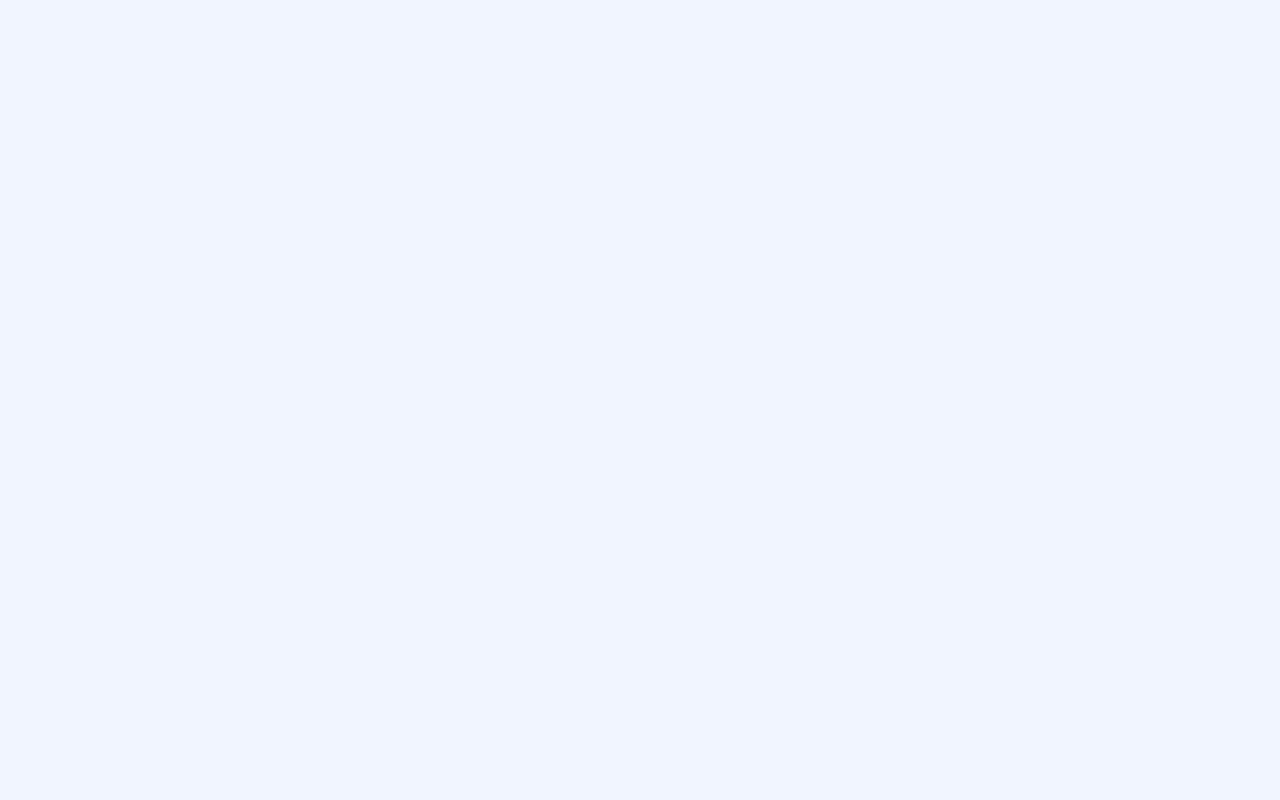
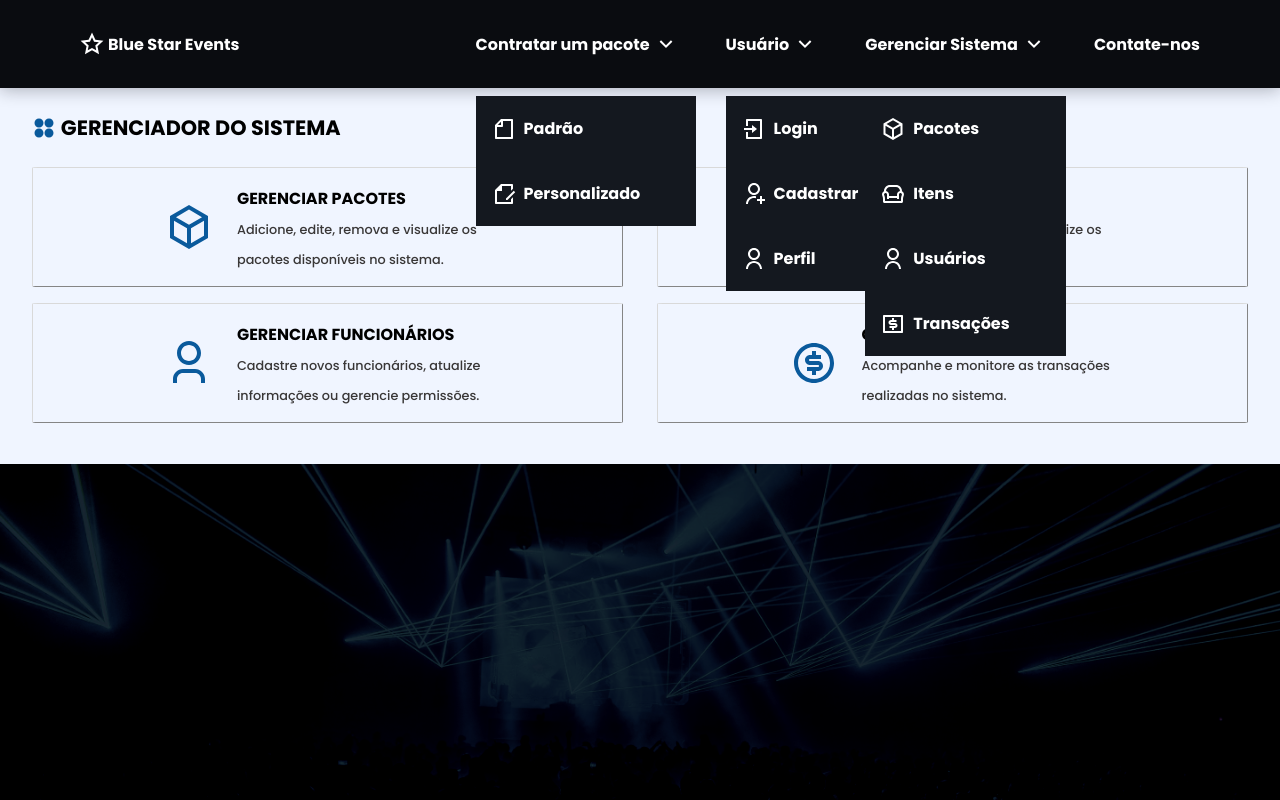
Before and after one commit to PauloHSilveir/CodeForge, a React (Vite) app in the folder blue-star-events-front/: page /gerenciarsistema in a window 1280 px wide. Before the commit this address had no page. Built offline with nearby package versions, Linux system fonts and the light colour scheme.

Commit message:
Alteração pequena na Navbar e criação da tela de gerenciar itens.

```diff
--- a/blue-star-events-front/src/App.jsx
+++ b/blue-star-events-front/src/App.jsx
@@ -11,6 +11,7 @@ import OrcamentoPersonalizado1 from './pages/OrcamentoPersonalizado1';
 import OrcamentoPersonalizado2 from './pages/OrcamentoPersonalizado2';
 import OrcamentoPersonalizado3 from './pages/OrcamentoPersonalizado3';
 import OrcamentoPersonalizado4 from './pages/OrcamentoPersonalizado4';
+import GerenciarSistema from './pages/GerenciarSistema';
 
 function App() {
   return (
@@ -28,6 +29,7 @@ function App() {
         <Route path='/orcamentopersonalizado2' element={<OrcamentoPersonalizado2 />} />
         <Route path='/orcamentopersonalizado3' element={<OrcamentoPersonalizado3 />} />
         <Route path='/orcamentopersonalizado4' element={<OrcamentoPersonalizado4 />} />
+        <Route path='/gerenciarsistema' element={<GerenciarSistema />} />
       </Routes>
     </BrowserRouter>
   );
--- a/blue-star-events-front/src/components/Navbar.jsx
+++ b/blue-star-events-front/src/components/Navbar.jsx
@@ -81,7 +81,8 @@ const UserDropdown = () => (
 const ManageSystemDropdown = () => (
   <li className="dropdown__item">
     <div className="nav__link">
-      Gerenciar Sistema <RiArrowDownSLine className="dropdown__arrow" />
+      <Link to="/gerenciarsistema" className="nav__link">Gerenciar Sistema</Link>
+      <RiArrowDownSLine className="dropdown__arrow" />
     </div>
     <ul className="dropdown__menu">
       <li>
--- /dev/null
+++ b/blue-star-events-front/src/pages/GerenciarSistema.jsx
@@ -0,0 +1,68 @@
+import NavBar from "../components/Navbar";
+import { useNavigate } from "react-router-dom";
+import stylesPerfil from "../styles/Perfil.module.css";
+import stylesGS from "../styles/GerenciarSistema.module.css";
+
+import {
+    RiApps2Fill,
+    RiBox3Line,
+    RiSurroundSoundLine,
+    RiUser3Line,
+    RiMoneyDollarCircleLine
+} from '@remixicon/react';
+
+function GerenciarSistema() {
+    const navigate = useNavigate();
+
+    const handleNavigate = (path) => {
+        navigate(path);
+    };
+
+    return (
+        <div>
+            <NavBar />
+            <div className={stylesPerfil.backgroundImage}>
+                <div className={stylesPerfil.container}>
+                    <div className={stylesPerfil.optionBox}>
+                        <div className={`${stylesPerfil.containerTitle} ${stylesGS.containerTitle}`}>
+                            <RiApps2Fill className={stylesPerfil.blueIcon} />
+                            <span className={stylesPerfil.bigText}>GERENCIADOR DO SISTEMA</span>
+                        </div>
+                        <div className={stylesPerfil.containerButtons}>
+                            <button className={`${stylesPerfil.buttonsOptionsBox} ${stylesGS.buttonsOptionsBox}`} onClick={() => handleNavigate('/gerenciarpacotes')}>
+                                <RiBox3Line className={`${stylesPerfil.blueIcon} ${stylesPerfil.bigIcon}`} />
+                                <div className={`${stylesPerfil.textButtonsOptions} ${stylesGS.textButtonsOptions}`}>
+                                    <span className={stylesPerfil.mediumText}> GERENCIAR PACOTES </span>
+                                    <span className={stylesPerfil.smallText}> <br />Adicione, edite, remova e visualize os pacotes disponíveis no sistema. </span>
+                                </div>
+                            </button>
+                            <button className={`${stylesPerfil.buttonsOptionsBox} ${stylesGS.buttonsOptionsBox}`} onClick={() => handleNavigate('/')}>
+                                <RiSurroundSoundLine className={`${stylesPerfil.blueIcon} ${stylesPerfil.bigIcon}`} />
+                                <div className={`${stylesPerfil.textButtonsOptions} ${stylesGS.textButtonsOptions}`}>
+                                    <span className={stylesPerfil.mediumText}> GERENCIAR ITENS </span>
+                                    <span className={stylesPerfil.smallText}> <br />Adicione, edite, remova e visualize os itens disponíveis no sistema. </span>
+                                </div>
+                            </button>
+                            <button className={`${stylesPerfil.buttonsOptionsBox} ${stylesGS.buttonsOptionsBox}`} onClick={() => handleNavigate('/')}>
+                                <RiUser3Line className={`${stylesPerfil.blueIcon} ${stylesPerfil.bigIcon}`} />
+                                <div className={`${stylesPerfil.textButtonsOptions} ${stylesGS.textButtonsOptions}`}>
+                                    <span className={stylesPerfil.mediumText}> GERENCIAR FUNCIONÁRIOS </span>
+                                    <span className={stylesPerfil.smallText}> <br />Cadastre novos funcionários, atualize informações ou gerencie permissões. </span>
+                                </div>
+                            </button>
+                            <button className={`${stylesPerfil.buttonsOptionsBox} ${stylesGS.buttonsOptionsBox}`} onClick={() => handleNavigate('/')}>
+                                <RiMoneyDollarCircleLine className={`${stylesPerfil.blueIcon} ${stylesPerfil.bigIcon}`} />
+                                <div className={`${stylesPerfil.textButtonsOptions} ${stylesGS.textButtonsOptions}`}>
+                                    <span className={stylesPerfil.mediumText}> GERENCIAR TRANSAÇÕES </span>
+                                    <span className={stylesPerfil.smallText}> <br />Acompanhe e monitore as transações realizadas no sistema. </span>
+                                </div>
+                            </button>
+                        </div>
+                    </div>
+                </div>
+            </div>
+        </div>
+    );
+}
+
+export default GerenciarSistema;
--- /dev/null
+++ b/blue-star-events-front/src/styles/GerenciarSistema.module.css
@@ -0,0 +1,14 @@
+.containerTitle{
+    margin-top: 5rem;
+}
+
+.buttonsOptionsBox {
+    width: 46.2vw;
+    margin-top: 1rem;
+    gap: 1.5rem;
+}
+
+.textButtonsOptions {
+    width: 43%;
+    text-align: start;
+}
--- a/blue-star-events-front/src/styles/Perfil.module.css
+++ b/blue-star-events-front/src/styles/Perfil.module.css
@@ -53,7 +53,6 @@
     font-weight: medium;
     font-size: 1rem;
     color: #000;
-
 }
 
 .smallText {
@@ -160,10 +159,11 @@
     width: 95vw;
     justify-content: space-between;
     margin-top: 0.5rem;
+    flex-wrap: wrap;
 }
 .buttonsOptionsBox {
     display: inline-flex;
-    width: 22rem;
+    width: 28vw;
     height: 7.5rem;
     background-color: transparent;
     align-items: center;
@@ -190,7 +190,7 @@
     line-height: 0.9rem;
     text-align: start;
     padding-left: 1rem;
-    width: 12rem;
+    width: 53%;
 }
 
 .blueIcon {
```
